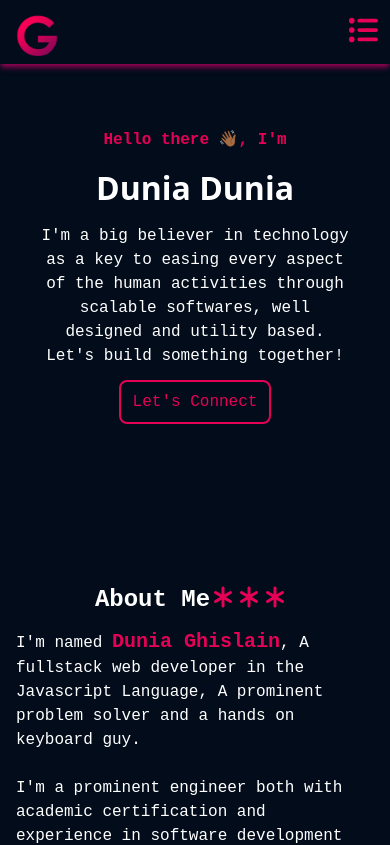
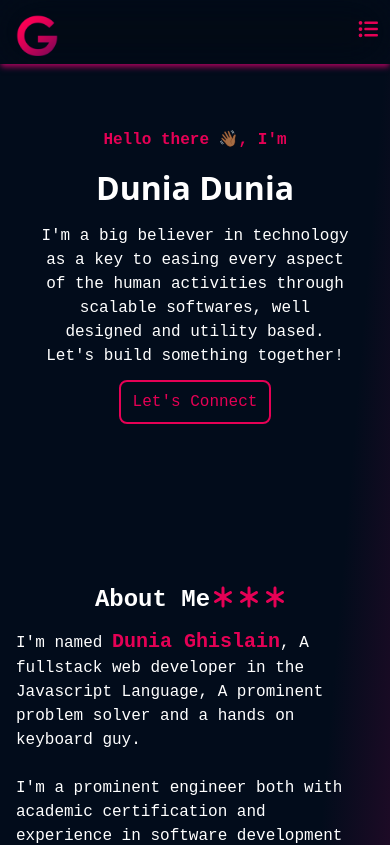
Before and after one commit to ddunia680/portfolio, a React (Create React App) app: page / in a window 390 px wide. Shown: the top 845 px of the page. Built offline with nearby package versions, Linux system fonts and the light colour scheme.

Commit message:
fixed small noticed issue

```diff
--- a/src/App.js
+++ b/src/App.js
@@ -7,7 +7,7 @@ import Footer from "./containers/footer/footer";
 
 function App() {
   return (
-    <div className="App bg-darkLighterBlue text-white lg:text-lg">
+    <div className="App bg-gradient-to-br from-darkLighterBlue via-darkLighterBlue to-violet text-white lg:text-lg">
       <Header/>
       <Presentation/>
       <About/>
--- a/src/containers/Header/header.js
+++ b/src/containers/Header/header.js
@@ -19,7 +19,7 @@ function Header(props) {
     }
 
     return (
-        <header className='fixed z-10 top-0 w-screen h-[4rem] md:h-20 bg-darkBlue text-white items-center mx-auto flex flex-row justify-between px-3 shadow-md shadow-violet lg:px-40'>
+        <header className='fixed z-10 top-0 w-screen h-[4rem] md:h-20 backdrop-blur-xl backdrop-brightness-75 text-white items-center mx-auto flex flex-row justify-between px-3 shadow-md shadow-violet lg:px-40'>
             <div className='w-[50px] h-[70%]'>
                 <img src={logo} alt=''/>
             </div>
@@ -33,12 +33,12 @@ function Header(props) {
             </div>
             <div className='h-80% block md:hidden'>
                 {!showDropUI ?
-                <FontAwesomeIcon icon={faListUl} className='text-fromLogo text-3xl'onClick={showDrop}/>
+                <FontAwesomeIcon icon={faListUl} className='text-fromLogo text-xl'onClick={showDrop}/>
                 :
-                <FontAwesomeIcon icon={faX} className='text-fromLogo text-3xl' onClick={hideDrop}/> }
+                <FontAwesomeIcon icon={faX} className='text-fromLogo text-xl' onClick={hideDrop}/> }
             </div>
             {showDropUI ?
-            <div className='absolute bg-darkBlue right-0 top-20 px-10 border-l-2 border-r-2 border-b-2  border-violet'>
+            <div className='absolute bg-darkBlue right-0 top-[4rem] px-10 border-l-2 border-r-2 border-b-2  border-violet'>
                 <ul className='flex flex-col space-y-2'>
                     <li className='hover:text-fromLogo py-1 cursor-pointer' onClick={() => {
                         window.scrollTo({
--- a/src/containers/footer/footer.js
+++ b/src/containers/footer/footer.js
@@ -14,7 +14,7 @@ function footer(props) {
                 <p><span className='text-fromLogo'>Dunia Dunia</span> &copy;2023 All rights reserved.</p>
             </div>
 
-            <h3 className='text-2xl text-center md:text-left'><a href='https://github.com/ddunia680' className='transition-all duration-500 hover:text-fromLogo hover:transition-all hover:duration-500'><FontAwesomeIcon icon={faGithub}/></a> <a href='https://twitter.com/Dunia_Dunia5' className='transition-all duration-500 hover:text-fromLogo hover:transition-all hover:duration-500'><FontAwesomeIcon icon={faTwitter}/></a>  <a href='https://www.linkedin.com/in/dunia-dunia-86750b256/' className='transition-all duration-500 hover:text-fromLogo hover:transition-all hover:duration-500'><FontAwesomeIcon icon={faLinkedin}/></a>  <a href='https://www.instagram.com/duniadunia18/' className='transition-all duration-500 hover:text-fromLogo hover:transition-all hover:duration-500'><FontAwesomeIcon icon={faInstagram}/></a></h3>
+            <h3 className='text-2xl text-center md:text-left'><a href='https://github.com/ddunia680' className='transition-all duration-500 hover:text-darkBlue hover:transition-all hover:duration-500'><FontAwesomeIcon icon={faGithub}/></a> <a href='https://twitter.com/Dunia_Dunia5' className='transition-all duration-500 hover:text-darkBlue hover:transition-all hover:duration-500'><FontAwesomeIcon icon={faTwitter}/></a>  <a href='https://www.linkedin.com/in/dunia-dunia-86750b256/' className='transition-all duration-500 hover:text-darkBlue hover:transition-all hover:duration-500'><FontAwesomeIcon icon={faLinkedin}/></a>  <a href='https://www.instagram.com/duniadunia18/' className='transition-all duration-500 hover:text-darkBlue hover:transition-all hover:duration-500'><FontAwesomeIcon icon={faInstagram}/></a></h3>
 
         </footer>
     );
```
